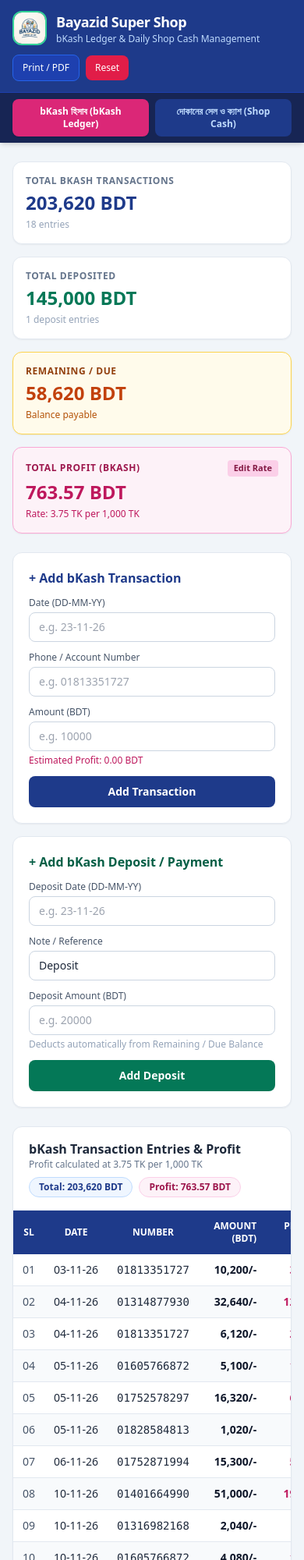
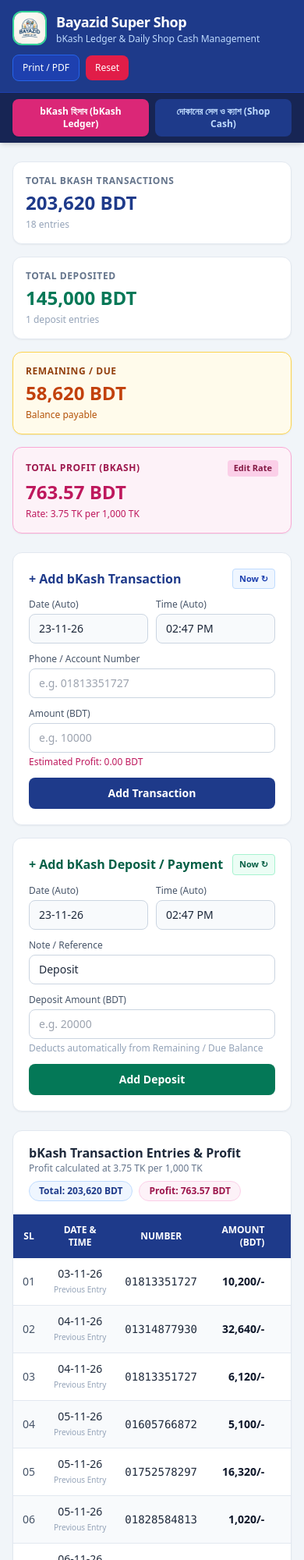
Before and after one commit to SiilentHacker/BSS, a plain HTML site: page index.html in a window 390 px wide. Shown: the top 2000 px of the page at 78% size. Drawn offline with nearby package versions, Linux system fonts and the light colour scheme.

Commit message:
Update forms to include auto date and time fields

```diff
--- a/index.html
+++ b/index.html
@@ -95,12 +95,24 @@
 
     <!-- bKash Action Forms -->
     <section class="grid grid-cols-1 md:grid-cols-2 gap-4 no-print">
+      <!-- Add Transaction Form -->
       <div class="bg-white p-5 rounded-xl shadow-sm border border-slate-200">
-        <h2 class="text-base font-bold text-blue-900 mb-3">+ Add bKash Transaction</h2>
+        <div class="flex items-center justify-between mb-3">
+          <h2 class="text-base font-bold text-blue-900">+ Add bKash Transaction</h2>
+          <button type="button" onclick="syncCurrentDateTime('tx')" class="text-[11px] bg-blue-50 hover:bg-blue-100 text-blue-800 px-2 py-1 rounded font-semibold border border-blue-200">
+            Now ↻
+          </button>
+        </div>
         <form id="tx-form" class="space-y-3">
-          <div>
-            <label class="block text-xs font-medium text-slate-600 mb-1">Date (DD-MM-YY)</label>
-            <input type="text" id="tx-date" placeholder="e.g. 23-11-26" required class="w-full px-3 py-2 text-sm border border-slate-300 rounded-lg focus:outline-none focus:ring-2 focus:ring-blue-500" />
+          <div class="grid grid-cols-2 gap-2.5">
+            <div>
+              <label class="block text-xs font-medium text-slate-600 mb-1">Date (Auto)</label>
+              <input type="text" id="tx-date" required class="w-full px-3 py-2 text-sm bg-slate-50 border border-slate-300 rounded-lg focus:outline-none focus:ring-2 focus:ring-blue-500" />
+            </div>
+            <div>
+              <label class="block text-xs font-medium text-slate-600 mb-1">Time (Auto)</label>
+              <input type="text" id="tx-time" required class="w-full px-3 py-2 text-sm bg-slate-50 border border-slate-300 rounded-lg focus:outline-none focus:ring-2 focus:ring-blue-500" />
+            </div>
           </div>
           <div>
             <label class="block text-xs font-medium text-slate-600 mb-1">Phone / Account Number</label>
@@ -117,12 +129,24 @@
         </form>
       </div>
 
+      <!-- Add Deposit Form -->
       <div class="bg-white p-5 rounded-xl shadow-sm border border-slate-200">
-        <h2 class="text-base font-bold text-emerald-800 mb-3">+ Add bKash Deposit / Payment</h2>
+        <div class="flex items-center justify-between mb-3">
+          <h2 class="text-base font-bold text-emerald-800">+ Add bKash Deposit / Payment</h2>
+          <button type="button" onclick="syncCurrentDateTime('dep')" class="text-[11px] bg-emerald-50 hover:bg-emerald-100 text-emerald-800 px-2 py-1 rounded font-semibold border border-emerald-200">
+            Now ↻
+          </button>
+        </div>
         <form id="dep-form" class="space-y-3">
-          <div>
-            <label class="block text-xs font-medium text-slate-600 mb-1">Deposit Date (DD-MM-YY)</label>
-            <input type="text" id="dep-date" placeholder="e.g. 23-11-26" required class="w-full px-3 py-2 text-sm border border-slate-300 rounded-lg focus:outline-none focus:ring-2 focus:ring-emerald-500" />
+          <div class="grid grid-cols-2 gap-2.5">
+            <div>
+              <label class="block text-xs font-medium text-slate-600 mb-1">Date (Auto)</label>
+              <input type="text" id="dep-date" required class="w-full px-3 py-2 text-sm bg-slate-50 border border-slate-300 rounded-lg focus:outline-none focus:ring-2 focus:ring-emerald-500" />
+            </div>
+            <div>
+              <label class="block text-xs font-medium text-slate-600 mb-1">Time (Auto)</label>
+              <input type="text" id="dep-time" required class="w-full px-3 py-2 text-sm bg-slate-50 border border-slate-300 rounded-lg focus:outline-none focus:ring-2 focus:ring-emerald-500" />
+            </div>
           </div>
           <div>
             <label class="block text-xs font-medium text-slate-600 mb-1">Note / Reference</label>
@@ -161,7 +185,7 @@
           <thead class="bg-blue-900 text-white text-xs uppercase">
             <tr>
               <th class="px-3 py-3 text-center">SL</th>
-              <th class="px-3 py-3 text-center">Date</th>
+              <th class="px-3 py-3 text-center">Date &amp; Time</th>
               <th class="px-3 py-3 text-center">Number</th>
               <th class="px-3 py-3 text-right">Amount (BDT)</th>
               <th class="px-3 py-3 text-right">Profit (BDT)</th>
@@ -197,7 +221,7 @@
           <thead class="bg-emerald-800 text-white text-xs uppercase">
             <tr>
               <th class="px-3 py-3 text-center">SL</th>
-              <th class="px-3 py-3 text-center">Date</th>
+              <th class="px-3 py-3 text-center">Date &amp; Time</th>
               <th class="px-3 py-3 text-center">Note</th>
               <th class="px-3 py-3 text-right">Deposit (BDT)</th>
               <th class="px-3 py-3 text-center no-print">Action</th>
@@ -277,20 +301,27 @@
       <div class="flex flex-wrap items-center justify-between gap-2 mb-4">
         <div>
           <h2 class="text-base font-bold text-blue-900">+ দৈনিক দোকানের হিসাব যোগ করুন (Daily Shop Entry)</h2>
-          <p class="text-xs text-slate-500">প্রতিদিনের সেল, মাল ক্রয় এবং ক্যাশ খরচ লিখুন (যেটি হয়নি সেটি 0 রাখুন)</p>
+          <p class="text-xs text-slate-500">তারিখ ও সময় অটোমেটিক সেট থাকবে; প্রতিদিনের সেল, মাল ক্রয় ও খরচ লিখুন</p>
         </div>
+        <button type="button" onclick="syncCurrentDateTime('shop')" class="text-[11px] bg-teal-50 hover:bg-teal-100 text-teal-800 px-2.5 py-1 rounded font-semibold border border-teal-200">
+          Now ↻
+        </button>
       </div>
-      <form id="shop-form" class="grid grid-cols-1 sm:grid-cols-2 lg:grid-cols-5 gap-3 items-end">
+      <form id="shop-form" class="grid grid-cols-1 sm:grid-cols-2 lg:grid-cols-6 gap-3 items-end">
         <div>
-          <label class="block text-xs font-medium text-slate-600 mb-1">তারিখ (Date)</label>
-          <input type="text" id="shop-date" placeholder="e.g. 23-11-26" required class="w-full px-3 py-2 text-sm border border-slate-300 rounded-lg focus:outline-none focus:ring-2 focus:ring-blue-500" />
+          <label class="block text-xs font-medium text-slate-600 mb-1">তারিখ (Auto Date)</label>
+          <input type="text" id="shop-date" required class="w-full px-3 py-2 text-sm bg-slate-50 border border-slate-300 rounded-lg focus:outline-none focus:ring-2 focus:ring-blue-500" />
         </div>
         <div>
-          <label class="block text-xs font-medium text-emerald-700 mb-1">ডেইলি সেল (Daily Sale BDT)</label>
+          <label class="block text-xs font-medium text-slate-600 mb-1">সময় (Auto Time)</label>
+          <input type="text" id="shop-time" required class="w-full px-3 py-2 text-sm bg-slate-50 border border-slate-300 rounded-lg focus:outline-none focus:ring-2 focus:ring-blue-500" />
+        </div>
+        <div>
+          <label class="block text-xs font-medium text-emerald-700 mb-1">ডেইলি সেল (Daily Sale)</label>
           <input type="number" id="shop-sale" placeholder="0" min="0" step="any" value="0" required class="w-full px-3 py-2 text-sm border border-slate-300 rounded-lg focus:outline-none focus:ring-2 focus:ring-emerald-500" />
         </div>
         <div>
-          <label class="block text-xs font-medium text-rose-700 mb-1">মাল ক্রয় (Goods Buy BDT)</label>
+          <label class="block text-xs font-medium text-rose-700 mb-1">মাল ক্রয় (Goods Buy)</label>
           <input type="number" id="shop-purchase" placeholder="0" min="0" step="any" value="0" required class="w-full px-3 py-2 text-sm border border-slate-300 rounded-lg focus:outline-none focus:ring-2 focus:ring-rose-500" />
         </div>
         <div>
@@ -301,7 +332,7 @@
           <label class="block text-xs font-medium text-slate-600 mb-1">বিবরণ / নোট (Note)</label>
           <input type="text" id="shop-note" placeholder="e.g. Daily Hisab" class="w-full px-3 py-2 text-sm border border-slate-300 rounded-lg focus:outline-none focus:ring-2 focus:ring-blue-500" />
         </div>
-        <div class="sm:col-span-2 lg:col-span-5">
+        <div class="sm:col-span-2 lg:col-span-6">
           <button type="submit" class="w-full bg-teal-700 hover:bg-teal-600 text-white font-semibold text-sm py-2.5 rounded-lg transition">
             Save Daily Shop Record
           </button>
@@ -317,7 +348,7 @@
           <p class="text-xs text-slate-500">প্রতিদিনের সেল থেকে মাল ক্রয় ও খরচ বাদ দিয়ে নিট ক্যাশ হিসাব</p>
         </div>
         <span id="shop-badge-net" class="bg-teal-50 text-teal-800 text-xs font-bold px-3 py-1 rounded-full border border-teal-200">
-          Net Cash: 0 BDT
+          Cash in Hand: 0 BDT
         </span>
       </div>
       <div class="overflow-x-auto">
@@ -325,7 +356,7 @@
           <thead class="bg-teal-900 text-white text-xs uppercase">
             <tr>
               <th class="px-3 py-3 text-center">SL</th>
-              <th class="px-3 py-3 text-center">Date</th>
+              <th class="px-3 py-3 text-center">Date &amp; Time</th>
               <th class="px-3 py-3 text-left">Note</th>
               <th class="px-3 py-3 text-right">Daily Sale (+)</th>
               <th class="px-3 py-3 text-right">Goods Buy (-)</th>
@@ -393,30 +424,61 @@
   </footer>
 
   <script>
+    // ==================== AUTO DATE & TIME HELPERS ====================
+    function getAutoDate() {
+      const now = new Date();
+      const dd = String(now.getDate()).padStart(2, "0");
+      const mm = String(now.getMonth() + 1).padStart(2, "0");
+      const yy = String(now.getFullYear()).slice(-2);
+      return `${dd}-${mm}-${yy}`;
+    }
+
+    function getAutoTime() {
+      const now = new Date();
+      return now.toLocaleTimeString("en-US", {
+        hour: "2-digit",
+        minute: "2-digit",
+        hour12: true
+      });
+    }
+
+    function syncCurrentDateTime(prefix) {
+      const dateEl = document.getElementById(`${prefix}-date`);
+      const timeEl = document.getElementById(`${prefix}-time`);
+      if (dateEl) dateEl.value = getAutoDate();
+      if (timeEl) timeEl.value = getAutoTime();
+    }
+
+    function syncAllFormsDateTime() {
+      syncCurrentDateTime("tx");
+      syncCurrentDateTime("dep");
+      syncCurrentDateTime("shop");
+    }
+
     // ==================== INITIAL DATA ====================
     const INITIAL_TRANSACTIONS = [
-      { date: "03-11-26", number: "01813351727", amount: 10200 },
-      { date: "04-11-26", number: "01314877930", amount: 32640 },
-      { date: "04-11-26", number: "01813351727", amount: 6120 },
-      { date: "05-11-26", number: "01605766872", amount: 5100 },
-      { date: "05-11-26", number: "01752578297", amount: 16320 },
-      { date: "05-11-26", number: "01828584813", amount: 1020 },
-      { date: "06-11-26", number: "01752871994", amount: 15300 },
-      { date: "10-11-26", number: "01401664990", amount: 51000 },
-      { date: "10-11-26", number: "01316982168", amount: 2040 },
-      { date: "10-11-26", number: "01605766872", amount: 4080 },
-      { date: "10-11-26", number: "01855874438", amount: 5100 },
-      { date: "11-11-26", number: "01752578297", amount: 3400 },
-      { date: "12-11-26", number: "01823381587", amount: 5500 },
-      { date: "12-11-26", number: "01878932499", amount: 5100 },
-      { date: "16-11-26", number: "01813351727", amount: 20400 },
-      { date: "17-11-26", number: "01825389507", amount: 6120 },
-      { date: "17-11-26", number: "01316982168", amount: 2040 },
-      { date: "18-11-26", number: "01815129617", amount: 12140 }
+      { date: "03-11-26", time: "", number: "01813351727", amount: 10200 },
+      { date: "04-11-26", time: "", number: "01314877930", amount: 32640 },
+      { date: "04-11-26", time: "", number: "01813351727", amount: 6120 },
+      { date: "05-11-26", time: "", number: "01605766872", amount: 5100 },
+      { date: "05-11-26", time: "", number: "01752578297", amount: 16320 },
+      { date: "05-11-26", time: "", number: "01828584813", amount: 1020 },
+      { date: "06-11-26", time: "", number: "01752871994", amount: 15300 },
+      { date: "10-11-26", time: "", number: "01401664990", amount: 51000 },
+      { date: "10-11-26", time: "", number: "01316982168", amount: 2040 },
+      { date: "10-11-26", time: "", number: "01605766872", amount: 4080 },
+      { date: "10-11-26", time: "", number: "01855874438", amount: 5100 },
+      { date: "11-11-26", time: "", number: "01752578297", amount: 3400 },
+      { date: "12-11-26", time: "", number: "01823381587", amount: 5500 },
+      { date: "12-11-26", time: "", number: "01878932499", amount: 5100 },
+      { date: "16-11-26", time: "", number: "01813351727", amount: 20400 },
+      { date: "17-11-26", time: "", number: "01825389507", amount: 6120 },
+      { date: "17-11-26", time: "", number: "01316982168", amount: 2040 },
+      { date: "18-11-26", time: "", number: "01815129617", amount: 12140 }
     ];
 
     const INITIAL_DEPOSITS = [
-      { date: "11-11-26", note: "Initial Deposit", amount: 145000 }
+      { date: "11-11-26", time: "", note: "Initial Deposit", amount: 145000 }
     ];
 
     // Storage Keys
@@ -477,6 +539,7 @@
         btnShop.className = "flex-1 sm:flex-none px-4 py-2 rounded-lg text-xs sm:text-sm font-bold bg-teal-600 text-white shadow transition";
         btnBkash.className = "flex-1 sm:flex-none px-4 py-2 rounded-lg text-xs sm:text-sm font-bold bg-blue-900 text-blue-200 hover:bg-blue-800 transition";
       }
+      syncAllFormsDateTime();
     }
 
     // ==================== RENDER BKASH ====================
@@ -492,11 +555,18 @@
         totalTx += amt;
         totalProfit += profit;
 
+        const timeBadge = item.time
+          ? `<span class="block text-[11px] font-medium text-blue-700 mt-0.5">${item.time}</span>`
+          : `<span class="block text-[10px] text-slate-400">Previous Entry</span>`;
+
         const tr = document.createElement("tr");
         tr.className = index % 2 === 1 ? "bg-slate-50" : "bg-white";
         tr.innerHTML = `
           <td class="px-3 py-2.5 text-center font-medium text-slate-600">${String(index + 1).padStart(2, "0")}</td>
-          <td class="px-3 py-2.5 text-center whitespace-nowrap">${item.date}</td>
+          <td class="px-3 py-2.5 text-center whitespace-nowrap">
+            <span class="font-medium text-slate-800">${item.date}</span>
+            ${timeBadge}
+          </td>
           <td class="px-3 py-2.5 text-center font-mono">${item.number}</td>
           <td class="px-3 py-2.5 text-right font-bold text-slate-900">${formatNum(amt)}/-</td>
           <td class="px-3 py-2.5 text-right font-semibold text-pink-700">${formatDecimal(profit)}</td>
@@ -513,11 +583,18 @@
 
       deposits.forEach((item, index) => {
         totalDep += Number(item.amount);
+        const timeBadge = item.time
+          ? `<span class="block text-[11px] font-medium text-emerald-700 mt-0.5">${item.time}</span>`
+          : ``;
+
         const tr = document.createElement("tr");
         tr.className = index % 2 === 1 ? "bg-slate-50" : "bg-white";
         tr.innerHTML = `
           <td class="px-3 py-2.5 text-center font-medium text-slate-600">${String(index + 1).padStart(2, "0")}</td>
-          <td class="px-3 py-2.5 text-center whitespace-nowrap">${item.date}</td>
+          <td class="px-3 py-2.5 text-center whitespace-nowrap">
+            <span class="font-medium text-slate-800">${item.date}</span>
+            ${timeBadge}
+          </td>
           <td class="px-3 py-2.5 text-center">${item.note}</td>
           <td class="px-3 py-2.5 text-right font-bold text-emerald-700">${formatNum(item.amount)}/-</td>
           <td class="px-3 py-2.5 text-center no-print">
@@ -584,11 +661,18 @@
           totalPurchase += purchase;
           totalExpense += expense;
 
+          const timeBadge = rec.time
+            ? `<span class="block text-[11px] font-medium text-teal-700 mt-0.5">${rec.time}</span>`
+            : ``;
+
           const tr = document.createElement("tr");
           tr.className = index % 2 === 1 ? "bg-slate-50" : "bg-white";
           tr.innerHTML = `
             <td class="px-3 py-2.5 text-center font-medium text-slate-600">${String(index + 1).padStart(2, "0")}</td>
-            <td class="px-3 py-2.5 text-center whitespace-nowrap">${rec.date}</td>
+            <td class="px-3 py-2.5 text-center whitespace-nowrap">
+              <span class="font-medium text-slate-800">${rec.date}</span>
+              ${timeBadge}
+            </td>
             <td class="px-3 py-2.5 text-left text-slate-700">${rec.note || "-"}</td>
             <td class="px-3 py-2.5 text-right font-bold text-emerald-700">${formatNum(sale)}/-</td>
             <td class="px-3 py-2.5 text-right font-semibold text-rose-700">${formatNum(purchase)}/-</td>
@@ -645,53 +729,58 @@
 
     document.getElementById("tx-form").addEventListener("submit", function(e) {
       e.preventDefault();
-      const date = document.getElementById("tx-date").value.trim();
+      const date = document.getElementById("tx-date").value.trim() || getAutoDate();
+      const time = document.getElementById("tx-time").value.trim() || getAutoTime();
       const number = document.getElementById("tx-number").value.trim();
       const amount = parseFloat(document.getElementById("tx-amount").value);
-      if (!date || !number || isNaN(amount) || amount <= 0) return;
+      if (!number || isNaN(amount) || amount <= 0) return;
 
-      transactions.push({ date, number, amount });
+      transactions.push({ date, time, number, amount });
       saveData();
       renderBkash();
-      this.reset();
+      document.getElementById("tx-number").value = "";
+      document.getElementById("tx-amount").value = "";
       document.getElementById("live-profit-preview").textContent = `Estimated Profit: 0.00 BDT`;
+      syncCurrentDateTime("tx");
     });
 
     document.getElementById("dep-form").addEventListener("submit", function(e) {
       e.preventDefault();
-      const date = document.getElementById("dep-date").value.trim();
+      const date = document.getElementById("dep-date").value.trim() || getAutoDate();
+      const time = document.getElementById("dep-time").value.trim() || getAutoTime();
       const note = document.getElementById("dep-note").value.trim() || "Deposit";
       const amount = parseFloat(document.getElementById("dep-amount").value);
-      if (!date || isNaN(amount) || amount <= 0) return;
+      if (isNaN(amount) || amount <= 0) return;
 
-      deposits.push({ date, note, amount });
+      deposits.push({ date, time, note, amount });
       saveData();
       renderBkash();
-      document.getElementById("dep-date").value = "";
       document.getElementById("dep-amount").value = "";
+      syncCurrentDateTime("dep");
     });
 
     document.getElementById("shop-form").addEventListener("submit", function(e) {
       e.preventDefault();
-      const date = document.getElementById("shop-date").value.trim();
+      const date = document.getElementById("shop-date").value.trim() || getAutoDate();
+      const time = document.getElementById("shop-time").value.trim() || getAutoTime();
       const sale = parseFloat(document.getElementById("shop-sale").value) || 0;
       const purchase = parseFloat(document.getElementById("shop-purchase").value) || 0;
       const expense = parseFloat(document.getElementById("shop-expense").value) || 0;
       const note = document.getElementById("shop-note").value.trim();
 
-      if (!date) return;
       if (sale === 0 && purchase === 0 && expense === 0) {
         alert("অন্তত ডেইলি সেল, মাল ক্রয় বা খরচের একটি ঘর পূরণ করুন।");
         return;
       }
 
-      shopRecords.push({ date, sale, purchase, expense, note });
+      shopRecords.push({ date, time, sale, purchase, expense, note });
       saveData();
       renderShop();
       document.getElementById("shop-sale").value = "0";
       document.getElementById("shop-purchase").value = "0";
       document.getElementById("shop-expense").value = "0";
       document.getElementById("shop-note").value = "";
+      syncCurrentDateTime("shop");
     });
 
     function changeRate() {
@@ -761,6 +850,8 @@
       }
     }
 
+    // Initialize
+    syncAllFormsDateTime();
     renderAll();
   </script>
 </body>
```
